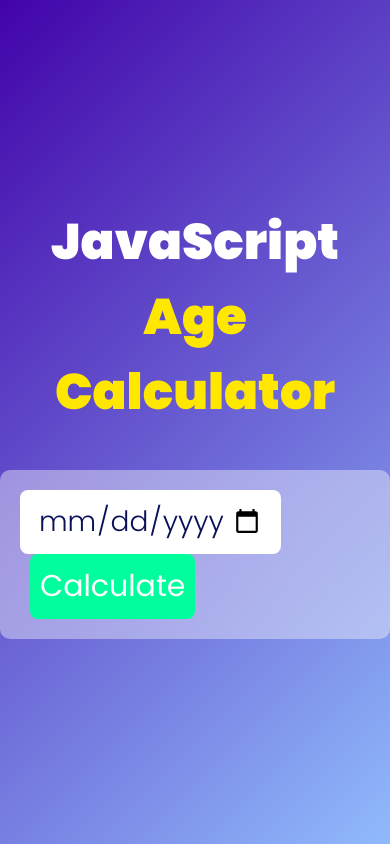
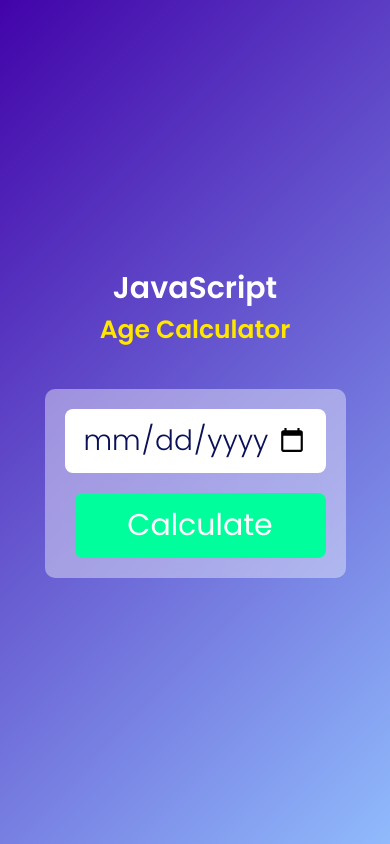
Before and after one commit to SARAVANAN8904/frontend-age-calculator, a plain HTML site: page index.html in a window 390 px wide. Drawn offline with Linux system fonts and the light colour scheme.

Commit message:
media Query

```diff
--- a/css/style.css
+++ b/css/style.css
@@ -61,3 +61,34 @@
             color: white;
             font-weight: 600;
         }
+@media (max-width:480px) {
+     .maindiv{
+            display: inline-block;
+            padding: 20px;
+            text-align: center;
+        }
+        .java{
+            font-size: 30px;
+            font-weight: 600;
+            color: #ffff;
+        }
+        .age{
+            font-weight: 600;
+            font-size: 25px;
+            color: #FFE700;
+        }
+        .datediv{
+            display: flex;
+            flex-direction: column;
+            gap: 20px;
+            padding: 20px;
+            border-radius: 10px;
+
+        }
+        .btn{
+            padding: 10px 18px;
+        }
+        .result{
+            font-weight: 500;
+        }
+}
```
